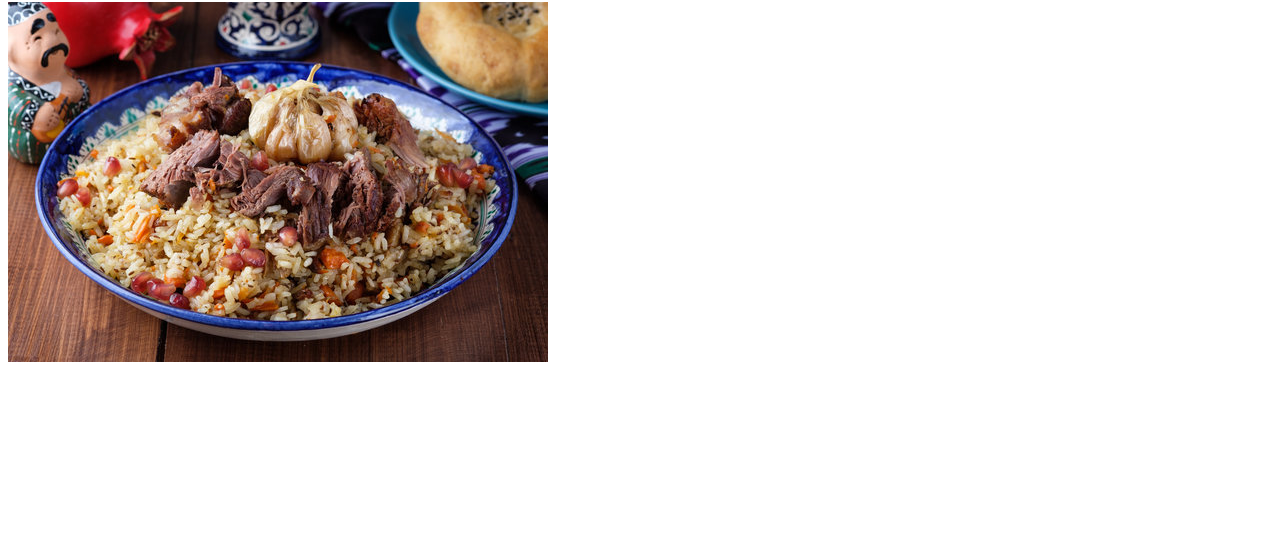
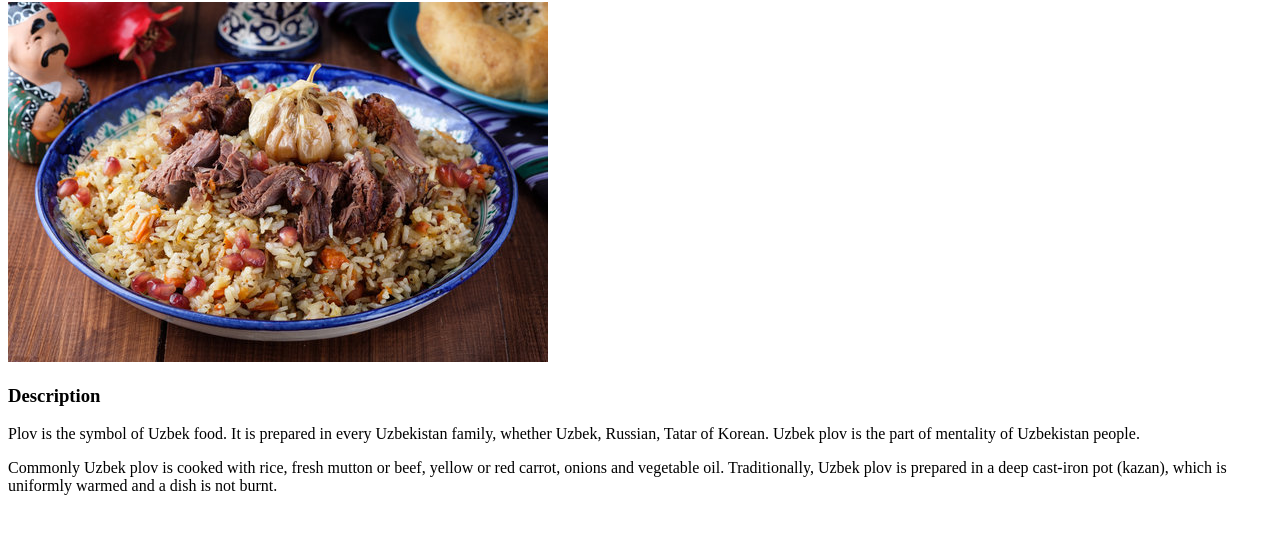
Before and after one commit to ulugbek5800/odin-recipes, a plain HTML site: page recipes/plov.html in a window 1280 px wide. Shown: the part 78-612 px from the top of the page. Drawn offline with Linux system fonts and the light colour scheme.

Commit message:
Add description to plov

```diff
--- a/recipes/plov.html
+++ b/recipes/plov.html
@@ -8,5 +8,14 @@
 <body>
     <h1>Plov</h1>
     <img src="../images/plov.jpg">
+    <h3>Description</h3>
+    <p>
+        Plov is the symbol of Uzbek food. It is prepared in every Uzbekistan family, whether Uzbek, Russian, Tatar of Korean.
+        Uzbek plov is the part of mentality of Uzbekistan people.
+        </p>
+    <p>
+        Commonly Uzbek plov is cooked with rice, fresh mutton or beef, yellow or red carrot, onions and vegetable oil.
+        Traditionally, Uzbek plov is prepared in a deep cast-iron pot (kazan), which is uniformly warmed and a dish is not burnt.
+    </p>
 </body>
 </html>
```
